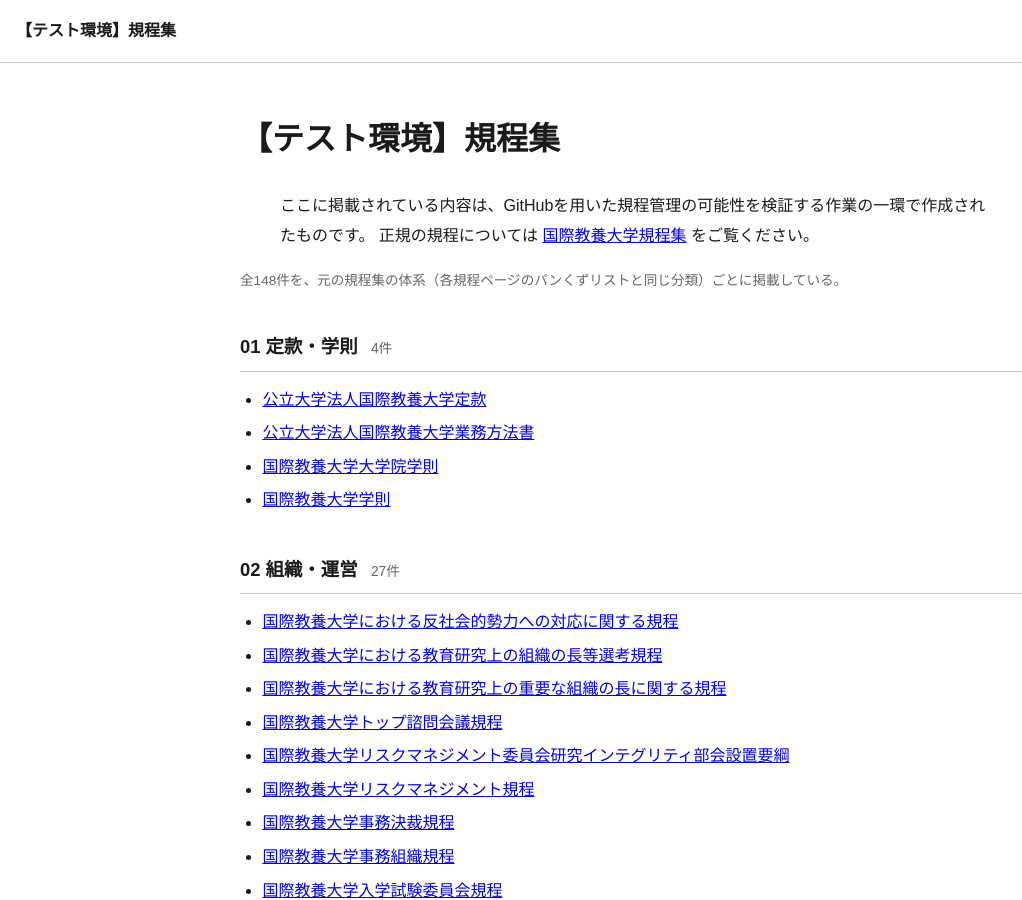
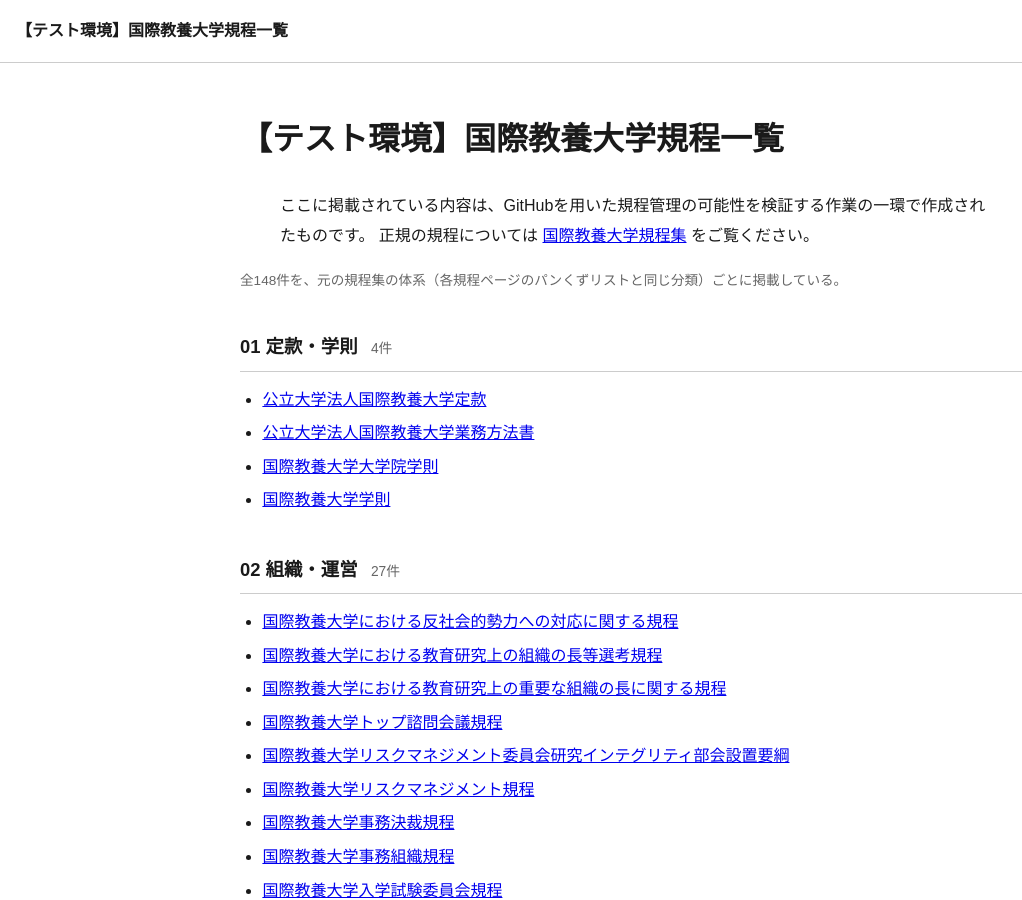
Before and after one commit to akita-international-university/kitei-test, a Jekyll site: the page built from index.md, in a window 1280 px wide and 900 px high. Shown: the whole window, without its empty margins (0-1022 px from the left). Built offline with Jekyll 4.4.1, drawn with Linux system fonts in a browser that asks for light colours.

Commit message:
Rename site title and add GitHub Actions Pages deployment workflow
サイトタイトルを「【テスト環境】規程管理」から
「【テスト環境】国際教養大学規程一覧」に変更する(_config.ymlのtitleと
README.mdの見出し)。

あわせて、GitHub Pages(ビルドタイプ: GitHub Actions)へのデプロイ用
ワークフロー(.github/workflows/pages.yml)を追加する。actions/
configure-pages が返すbase_pathを--baseurlに渡してビルドすることで、
プロジェクトページ(/kitei-test/配下)でも相対リンクが正しく解決される
ことをローカルで確認済み。

github-pages gemではなく素のJekyll(4.4系)を採用しているのは、
GitHub ActionsによるビルドがGitHub Pagesの標準的な方式になっている
ためで、この点は元々PR #5で決めた方針に沿っている。

Co-Authored-By: Claude Sonnet 5 <noreply@anthropic.com>

```diff
--- a/_config.yml
+++ b/_config.yml
@@ -1,4 +1,4 @@
-title: "【テスト環境】規程集"
+title: "【テスト環境】国際教養大学規程一覧"
 description: "GitHubを用いた規程管理の可能性を検証するための試験環境"
 lang: ja
 
```
Also changed, not shown: .github/workflows/pages.yml (added), README.md.
